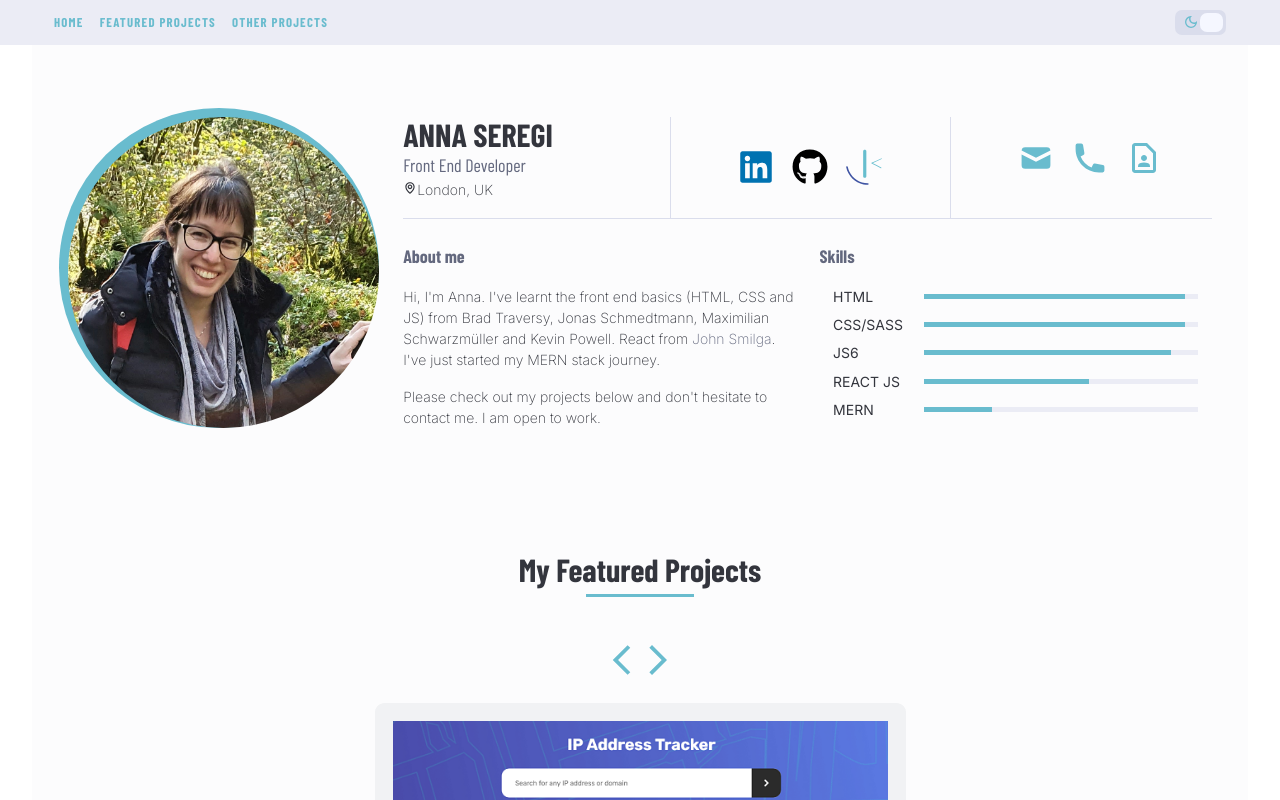
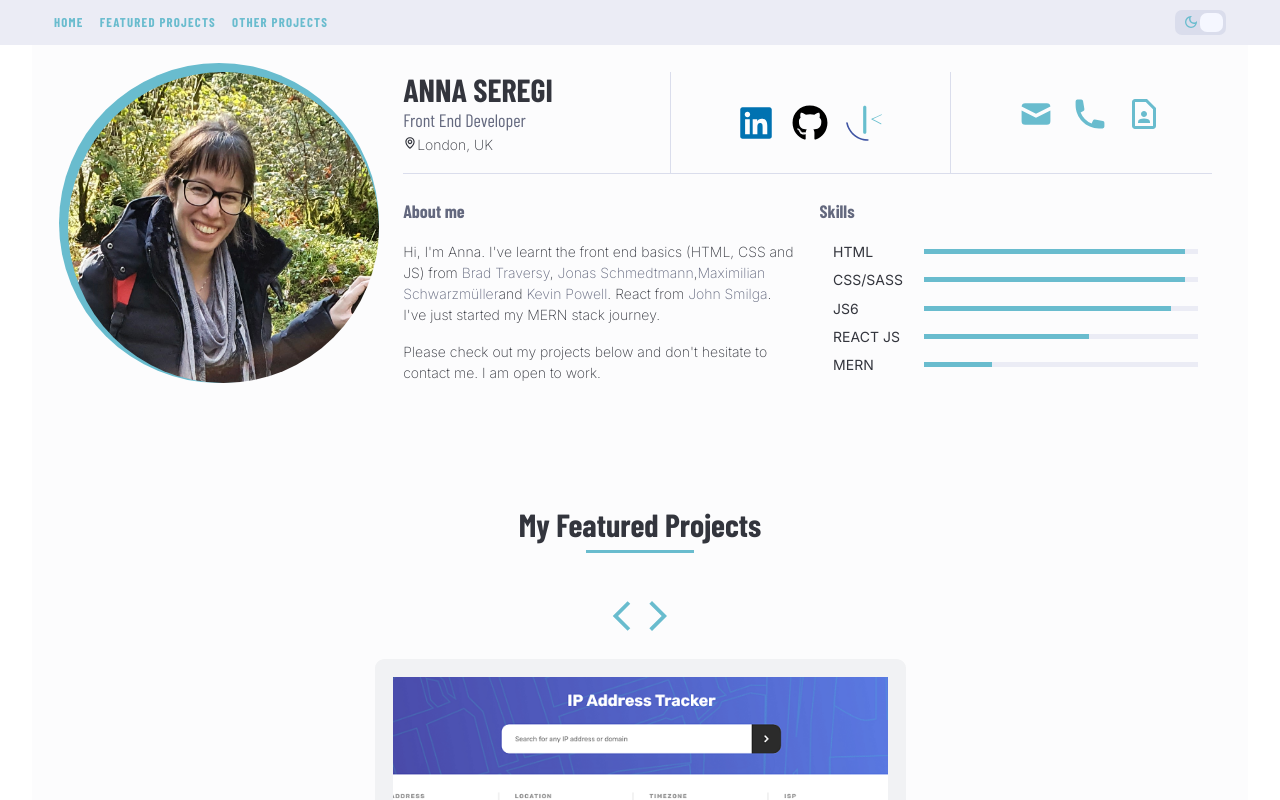
Before and after one commit to annacsillaxs/portfolio-react, a React (Create React App) app: page / in a window 1280 px wide. Shown: the top 800 px of the page. Built offline with nearby package versions, Linux system fonts and the light colour scheme; a web font is replaced by a local one.

Commit message:
fixed navbar

```diff
--- a/src/components/Header.js
+++ b/src/components/Header.js
@@ -78,7 +78,23 @@ const Header = ({ toggleTheme, theme }) => {
 			<section className="about flow">
 				<h3 className="ff-sans-cond fs-400 fw-700 text-lighter">About me</h3>
 				<p>
-					Hi, I'm Anna. I've learnt the front end basics (HTML, CSS and JS) from Brad Traversy, Jonas Schmedtmann, Maximilian Schwarzmüller and Kevin Powell. React from{" "}
+					Hi, I'm Anna. I've learnt the front end basics (HTML, CSS and JS) from{" "}
+					<a href="https://www.traversymedia.com/" target="_blank" rel="noopener noreferrer">
+						Brad Traversy
+					</a>
+					,{" "}
+					<a href="https://codingheroes.io/" target="_blank" rel="noopener noreferrer">
+						Jonas Schmedtmann
+					</a>
+					,
+					<a href="https://academind.com/" target="_blank" rel="noopener noreferrer">
+						Maximilian Schwarzmüller
+					</a>
+					and{" "}
+					<a href="https://www.kevinpowell.co/" target="_blank" rel="noopener noreferrer">
+						Kevin Powell
+					</a>
+					. React from{" "}
 					<a href="https://www.johnsmilga.com/" target="_blank" rel="noopener noreferrer">
 						John Smilga
 					</a>
--- a/src/index.css
+++ b/src/index.css
@@ -353,7 +353,7 @@ li {
 /* NAVIGATION */
 /* ======================================================================================== */
 .nav {
-	position: sticky;
+	position: fixed;
 	top: 0;
 	width: 100vw;
 	background-color: var(--clr-bg-bar);
```
